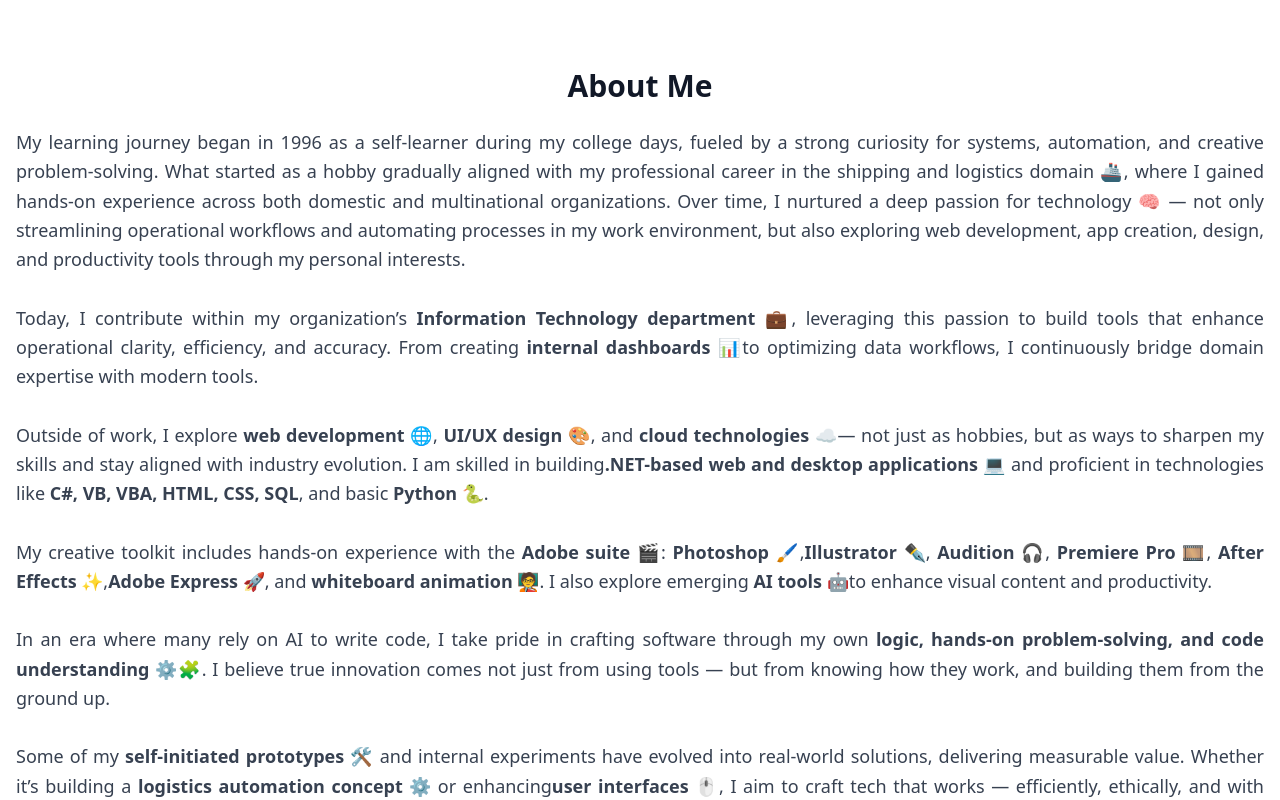
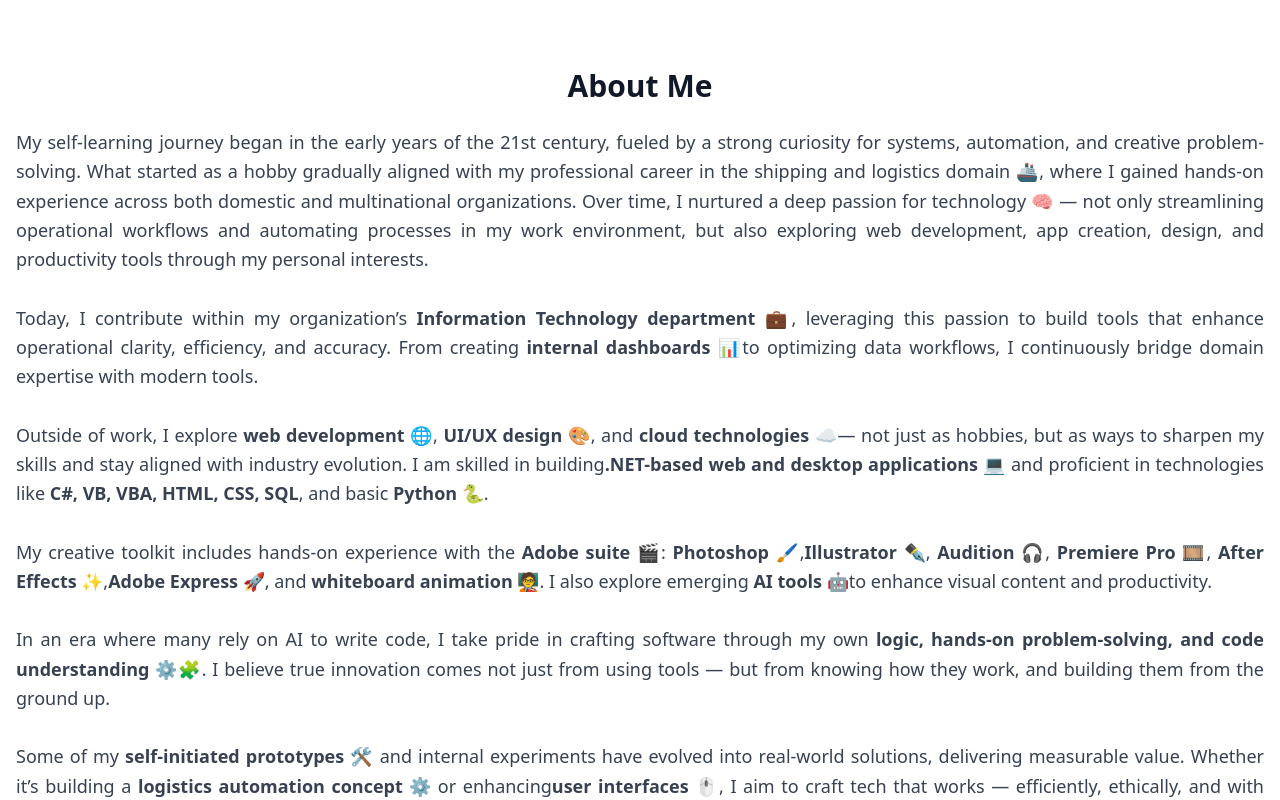
Before and after one commit to Vijay-SWEAF/vj-portfolio, a Next.js app: page / in a window 1280 px wide. Shown: the part 480-1280 px from the top of the page. Built offline with nearby package versions, Linux system fonts and the light colour scheme.

Commit message:
✨ chanaged the year of journey

```diff
--- a/components/About.tsx
+++ b/components/About.tsx
@@ -3,7 +3,7 @@ export default function About() {
     <section id="about" className="py-20 px-4 max-w-7xl mx-auto text-left animate-fade">
       <h2 className="text-3xl font-bold mb-6 text-center">About Me</h2>
       <p className="text-lg leading-relaxed text-gray-700 dark:text-gray-300 text-justify">
-        My learning journey began in 1996 as a self-learner during my college days, fueled by a strong curiosity for systems, automation, and creative problem-solving.
+        My self-learning journey began in the early years of the 21st century, fueled by a strong curiosity for systems, automation, and creative problem-solving.
         What started as a hobby gradually aligned with my professional career in the shipping and logistics domain 🚢, where I gained hands-on experience across both domestic and multinational organizations.
         Over time, I nurtured a deep passion for technology 🧠 — not only streamlining operational workflows and automating processes in my work environment, but also exploring web development, app creation, design,
         and productivity tools through my personal interests.
```
